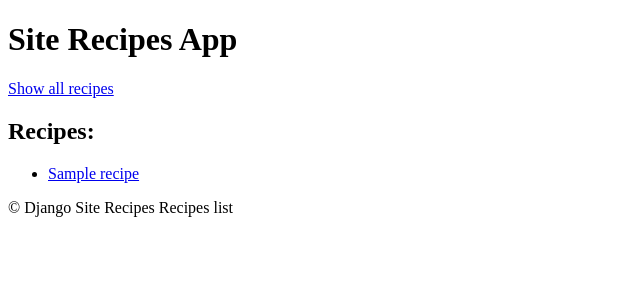
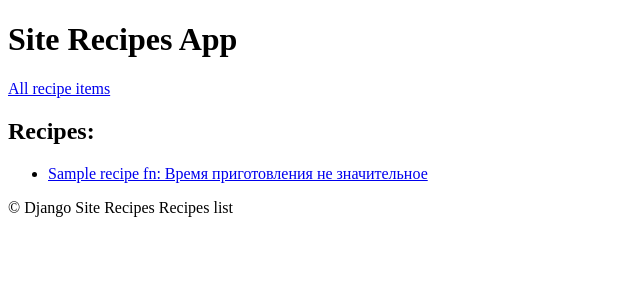
Before and after one commit to Vybarnaya/django-site-recipes, a Django app: page /recipes/ in a window 1280 px wide. Shown: the part 70-370 px from the top of the page, without its empty margins (0-640 px from the left). Run offline with Django 5.2, Linux system fonts and the light colour scheme; tables that the repository leaves empty hold one stand-in row (values such as "Sample post").

Commit message:
adding 27 of December

```diff
--- a/site_recipes/recipes_list/admin.py
+++ b/site_recipes/recipes_list/admin.py
@@ -5,4 +5,5 @@ from recipes_list.models import Recipe
 
 @admin.register(Recipe)
 class RecipeAdmin(admin.ModelAdmin):
-    list_display = 'title', 'description'
+    list_display = 'id', 'title', 'description'
+    list_display_links = 'id', 'title'
--- a/site_recipes/recipes_list/models.py
+++ b/site_recipes/recipes_list/models.py
@@ -11,6 +11,6 @@ class Recipe(models.Model):
     description = models.TextField()
     steps_cooking = models.TextField()
     time_for_cooking = models.IntegerField(default=10)
-
+    # favorites = models.BooleanField(default=False)
     def __str__(self):
         return self.title
--- a/site_recipes/recipes_list/templates/recipes_list/components/recipe_items_list.html
+++ b/site_recipes/recipes_list/templates/recipes_list/components/recipe_items_list.html
@@ -1,10 +1,12 @@
 <ul>
-  {% for item in object_list %}
+  {% for todo_item in object_list %}
   <li>
-    <a href="{% url 'recipes_list:detail' pk=item.pk %}">
-      {{item.title}}
-      {% if item.time_for_cooking > 5 %}
+    <a href="{% url 'recipes_list:detail' pk=todo_item.pk %}">
+      {{todo_item.title}}
+      {% if todo_item.time_for_cooking > 5 %}
       fn: Значительное время приготовления
+      {% else %}
+      fn: Время приготовления не значительное
       {% endif %}
     </a>
   </li>
--- a/site_recipes/recipes_list/templates/recipes_list/index.html
+++ b/site_recipes/recipes_list/templates/recipes_list/index.html
@@ -7,9 +7,8 @@ Site Recipes App
 {% block body %}
 <h1>Site Recipes App</h1>
 <div>
-  <a href="{% url 'recipes_list:list' %}">Show all recipes</a>
+  <a href="{% url 'recipes_list:list' %}">All recipe items</a>
 </div>
-
 <h2>Recipes:</h2>
-{% include "recipes_list/components/recipe_items_list.html" %}
+{% include 'recipes_list/components/recipe_items_list.html' %}
 {% endblock %}
--- a/site_recipes/recipes_list/templates/recipes_list/recipeitem_detail.html
+++ b/site_recipes/recipes_list/templates/recipes_list/recipeitem_detail.html
@@ -7,6 +7,7 @@ Recipe #{{ object.pk }}
 {% block body %}
 <h3>Recipe:</h3>
 <div>
-  <div>Title: <strong>{{object.description}}</strong></div>
+  <div>Title:<strong>{{object.title}}</strong></div>
+  <div>Description:<strong>{{object.description}}</strong></div>
 </div>
 {% endblock %}
--- a/site_recipes/recipes_list/templates/recipes_list/recipeitem_list.html
+++ b/site_recipes/recipes_list/templates/recipes_list/recipeitem_list.html
@@ -6,5 +6,5 @@ Recipes List
 
 {% block body %}
 <h3>Recipes:</h3>
-{% include "recipes_list/components/recipe_items_list.html" %}
+{% include 'recipes_list/components/recipe_items_list.html' %}
 {% endblock %}
--- a/site_recipes/recipes_list/urls.py
+++ b/site_recipes/recipes_list/urls.py
@@ -5,7 +5,6 @@ from . import views
 app_name = "recipes_list"
 
 urlpatterns = [
-    # path('', views.index_view, name='index'),
     path('', views.RecipeListIndexView.as_view(), name='index'),
     path('list/', views.RecipeListView.as_view(), name='list'),
     path('<int:pk>/', views.RecipeDetailView.as_view(), name='detail'),
--- a/site_recipes/recipes_list/views.py
+++ b/site_recipes/recipes_list/views.py
@@ -10,7 +10,7 @@ def index_view(request: HttpRequest) -> HttpResponse:
     return render(
         request,
         template_name="recipes_list/index.html",
-        context={"all_items": all_items},
+        context={"all_items": all_items}[:2],
     )
 
 
@@ -25,12 +25,10 @@ class RecipeListIndexView(ListView):
 
 
 class RecipeListView(ListView):
+    template_name = "recipes_list/index.html"
     model = Recipe
-    template_name = "recipes_list/index.html"
-    context_object_name = "all_items"
 
 
 class RecipeDetailView(DetailView):
     model = Recipe
     template_name = "recipes_list/index.html"
-    context_object_name = "all_items"
--- a/site_recipes/templates/base.html
+++ b/site_recipes/templates/base.html
@@ -15,6 +15,7 @@ Base Body!!!
 <footer>
   &copy; Django Site Recipes
   {% block footer %}
+
   {% endblock %}
 </footer>
 </body>
```
Also changed, not shown: site_recipes/recipes_list/migrations/0001_initial.py.
